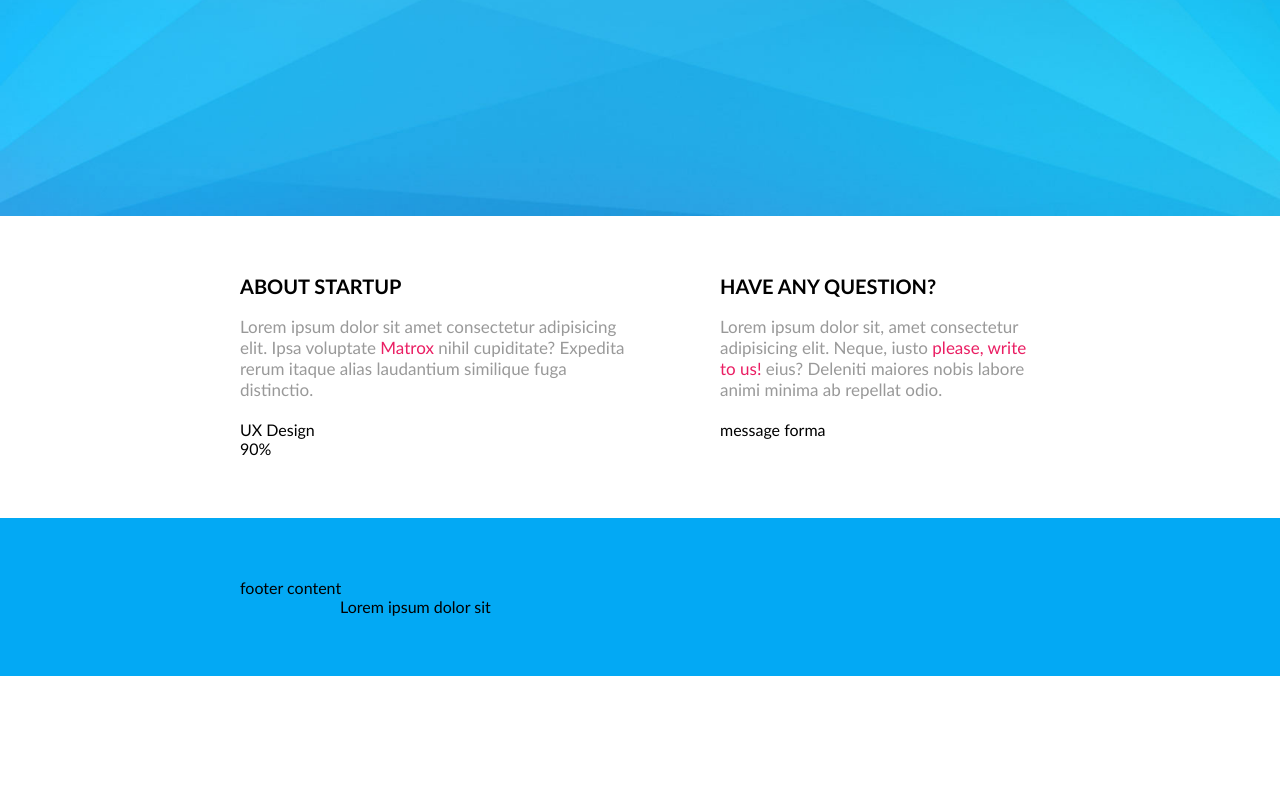
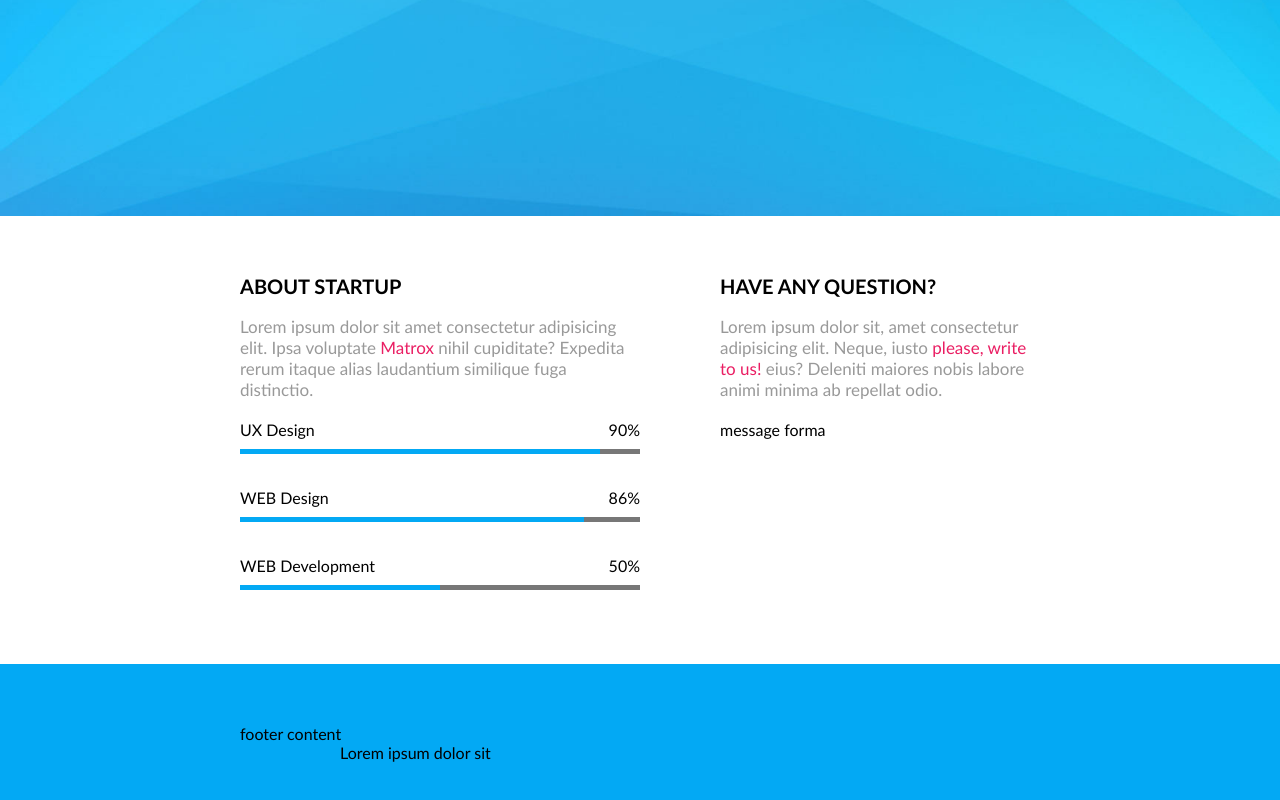
Before and after one commit to Niseme/5-coming-soon, a website: page index.html in a window 1280 px wide. Shown: the part 584-1384 px from the top of the page. Before the commit the page ends 1260 px from the top, so only its background shows below. Drawn offline with Linux system fonts and the light colour scheme.

Commit message:
prgogress bar static designs

```diff
--- a/css/components/progress-bar.css
+++ b/css/components/progress-bar.css
@@ -1,2 +1,26 @@
 .progress-bar {
+  display: inline-block;
+  width: 100%;
 }
+.progress-bar > .top {
+  display: inline-block;
+  width: 100%;
+  margin-bottom: 10px;
+}
+.progress-bar > .top > .title {
+  float: left;
+}
+.progress-bar > .top > .value {
+  float: right;
+}
+.progress-bar > .bottom {
+  display: inline-block;
+  width: 100%;
+  background-color: #777;
+  height: 5px;
+}
+.progress-bar > .bottom > .bar {
+  background-color: var(--primary-color);
+  width: 90%;
+  height: 100%;
+}
--- a/index.html
+++ b/index.html
@@ -64,7 +64,25 @@
                         <div class="value">90%</div>
                     </div>
                     <div class="bottom">
-                        <div class="bar"></div>
+                        <div class="bar" style="width: 90%;"></div>
+                    </div>
+                </div>
+                <div class="progress-bar">
+                    <div class="top">
+                        <div class="title">WEB Design</div>
+                        <div class="value">86%</div>
+                    </div>
+                    <div class="bottom">
+                        <div class="bar" style="width: 86%;"></div>
+                    </div>
+                </div>
+                <div class="progress-bar">
+                    <div class="top">
+                        <div class="title">WEB Development</div>
+                        <div class="value">50%</div>
+                    </div>
+                    <div class="bottom">
+                        <div class="bar" style="width: 50%;"></div>
                     </div>
                 </div>
             </div>
```
